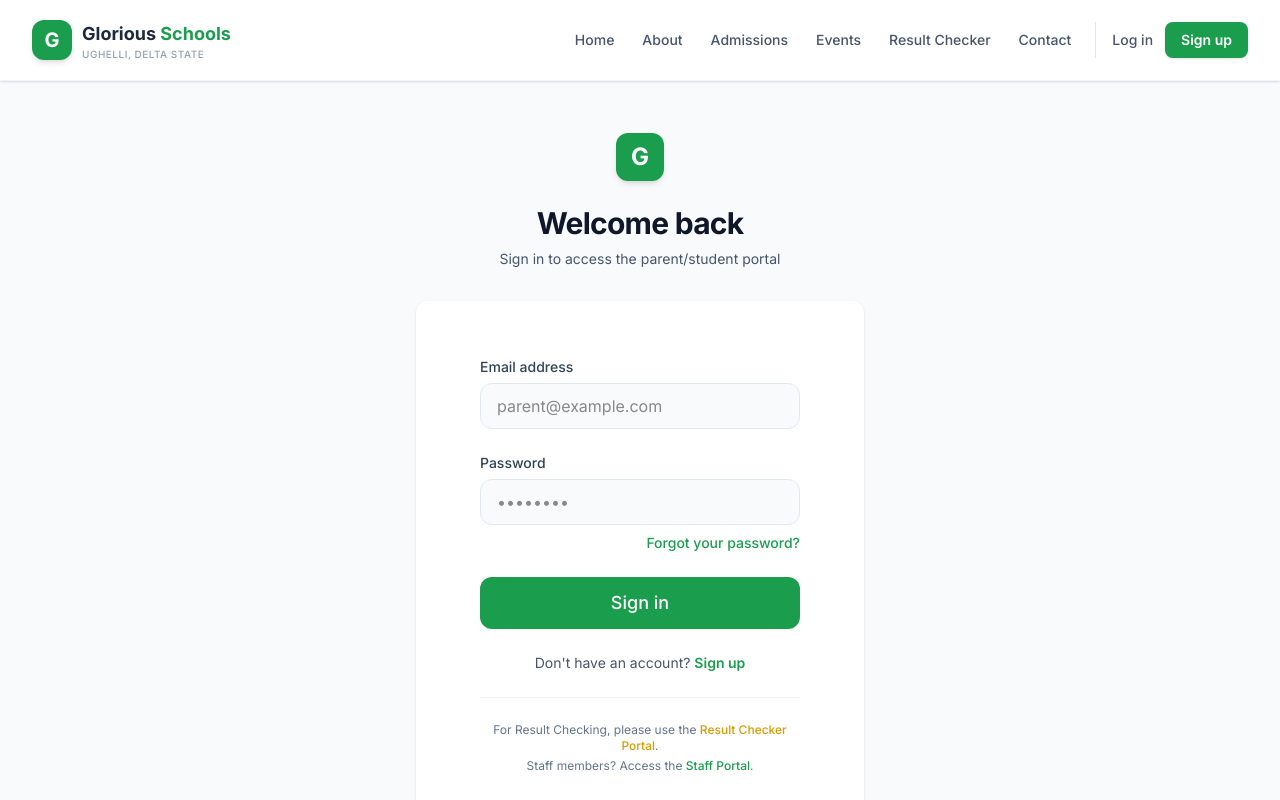
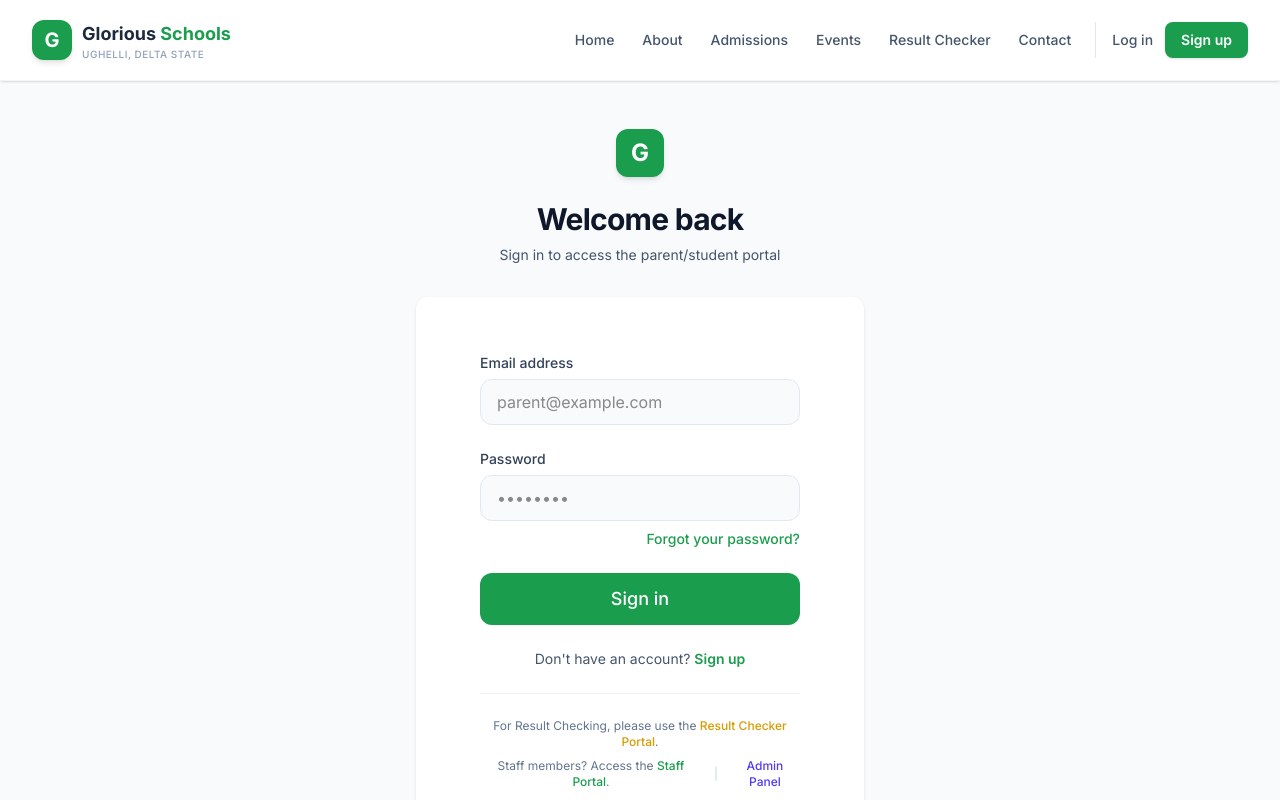
Before and after one commit to efebryan/glorious-school, a Next.js app: page /login in a window 1280 px wide. Shown: the top 800 px of the page. Built offline with nearby package versions, Linux system fonts and the light colour scheme.

Commit message:
auto-commit: 4/23/2026, 5:28:35 PM

```diff
--- a/src/app/login/page.tsx
+++ b/src/app/login/page.tsx
@@ -92,9 +92,13 @@ export default function LoginPage() {
               </Link>
             </div>
 
-            <div className="mt-6 border-t border-slate-100 pt-6 text-center text-xs text-slate-500 space-y-1">
+            <div className="mt-6 border-t border-slate-100 pt-6 text-center text-xs text-slate-500 space-y-2">
               <p>For Result Checking, please use the <Link href="/result-checker" className="text-brand-yellow-600 font-medium hover:underline">Result Checker Portal</Link>.</p>
-              <p>Staff members? Access the <Link href="/staff-dashboard/overview" className="text-brand-green font-medium hover:underline">Staff Portal</Link>.</p>
+              <div className="flex items-center justify-center gap-3">
+                <p>Staff members? Access the <Link href="/staff-dashboard/overview" className="text-brand-green font-medium hover:underline">Staff Portal</Link>.</p>
+                <span className="text-slate-300">|</span>
+                <Link href="/admin/overview" className="text-indigo-600 font-medium hover:underline">Admin Panel</Link>
+              </div>
             </div>
           </CardContent>
         </Card>
```
